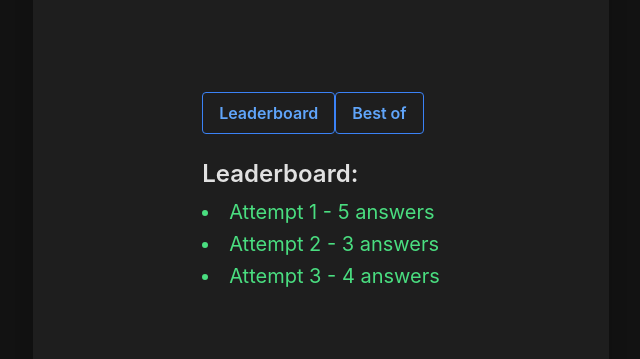
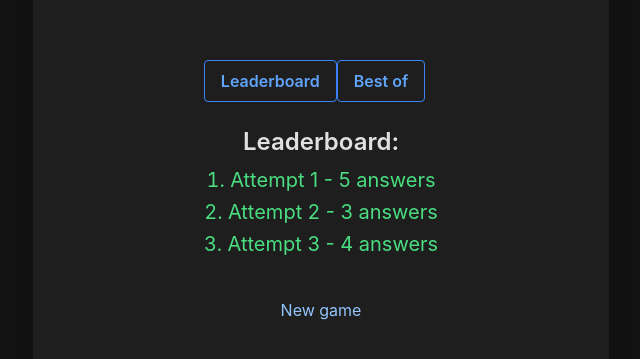
Before and after one commit to GajaKg/wizard-react, a React (Vite) app: page /leaderboard in a window 1280 px wide. Shown: the part 129-488 px from the top of the page, without its empty margins (319-959 px from the left). Built offline with nearby package versions, Linux system fonts and the light colour scheme.

Commit message:
Finishing leaderboard

```diff
--- a/src/views/LeaderboardView.tsx
+++ b/src/views/LeaderboardView.tsx
@@ -2,6 +2,7 @@ import { useState, type FC } from "react";
 import { Card } from 'primereact/card';
 import { useAppSelector } from "../store/hooks";
 import { type Leaderboard } from "../store/gameSlice";
+import { Link } from "react-router";
 
 const Leaderboard: FC = () => {
   const leaderboard = useAppSelector((state) => state.game.leaderboard);
@@ -44,12 +45,15 @@ const Leaderboard: FC = () => {
           Best of
         </button>
       </div>
-      <h2 className="mb-2 text-2xl font-semibold">{showLeaderboard ? "Leaderboard" : "Best of"}: </h2>
-      <ul
-        className="max-w-md text-xl space-y-1 text-green-400 list-disc list-inside dark:text-green-400"
+      <h2 className="mb-2 text-2xl font-semibold text-center">{showLeaderboard ? "Leaderboard" : "Best of"}: </h2>
+      {leaderboardData.length > 0 && <ul
+        className="max-w-md text-xl space-y-1 text-center text-green-400 list-decimal list-inside dark:text-green-400"
       >
         {LeaderboardList}
-      </ul>
+      </ul>}
+      {!leaderboardData.length && <p className="text-center">No attempts</p>}
+
+      <Link to={"/"} className="block mt-10 text-center text-blue-300">New game</Link>
     </Card >
   );
 };
```
